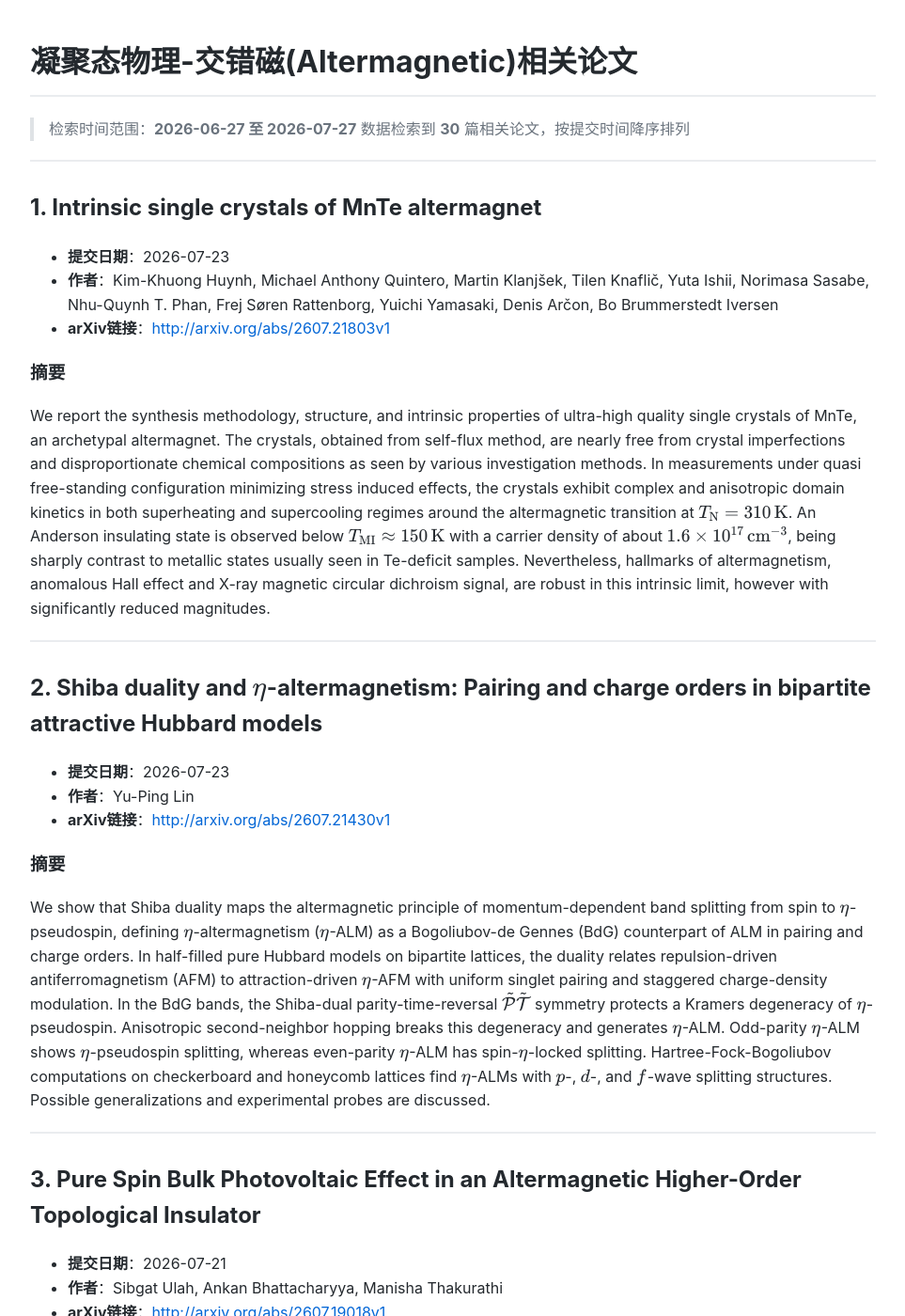
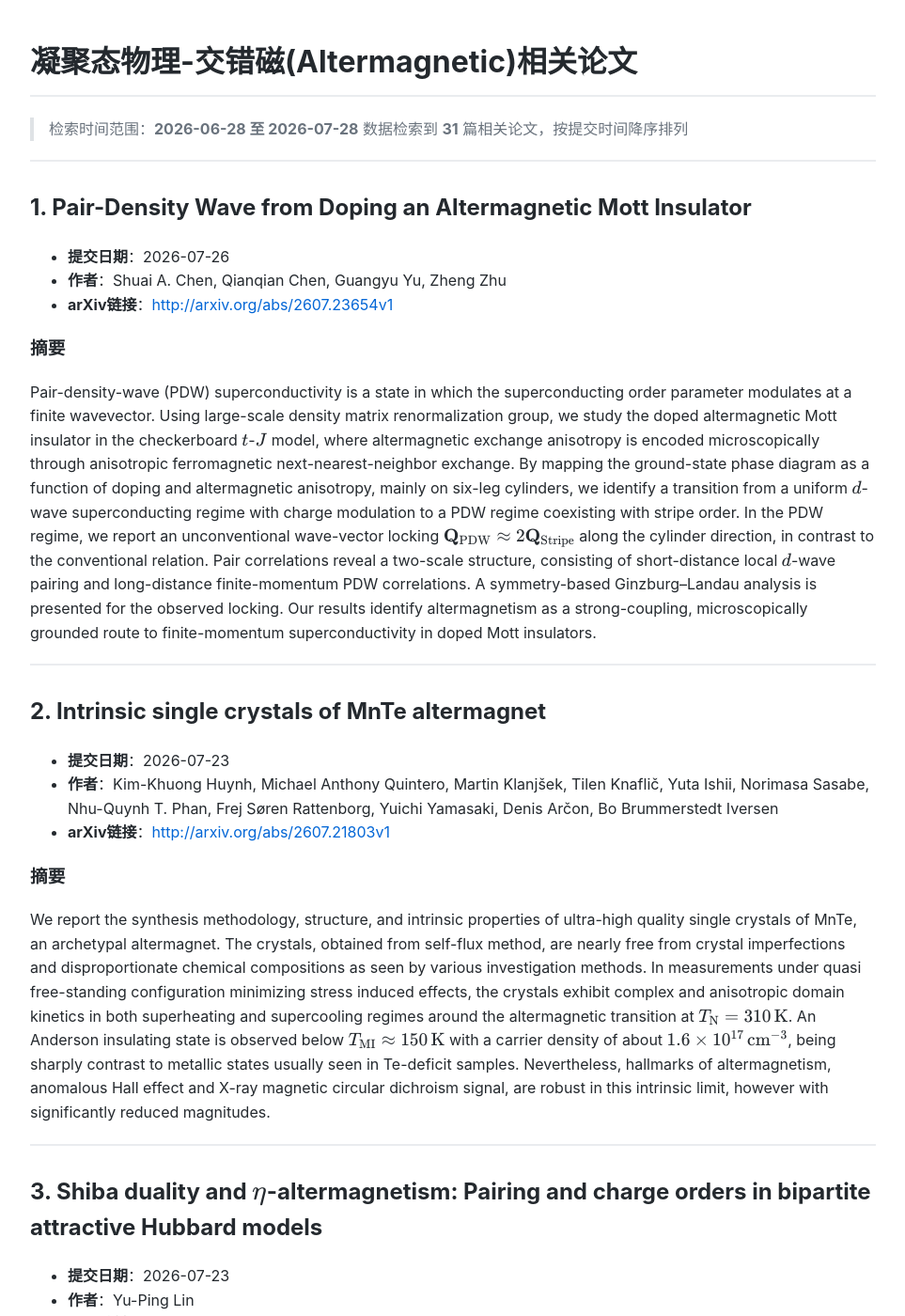
Before and after one commit to yangke25491/daily-arxiv-altermagnetic, a Jekyll site: the page built from index.md, in a window 1280 px wide and 1400 px high. Shown: the whole window at 94% size, without its empty margins (158-1121 px from the left). Built offline with Jekyll 4.4.1, drawn with Linux system fonts in a browser that asks for light colours; some of the changed text lies outside the part shown.

Commit message:
Automated update: arXiv papers

```diff
--- a/index.md
+++ b/index.md
@@ -5,12 +5,23 @@ title: 交错磁论文
 
 # 凝聚态物理-交错磁(Altermagnetic)相关论文
 
-> 检索时间范围：**2026-06-27 至 2026-07-27**
-> 数据检索到 **30** 篇相关论文，按提交时间降序排列
+> 检索时间范围：**2026-06-28 至 2026-07-28**
+> 数据检索到 **31** 篇相关论文，按提交时间降序排列
 
 ---
 
-## 1. Intrinsic single crystals of MnTe altermagnet
+## 1. Pair-Density Wave from Doping an Altermagnetic Mott Insulator
+
+- **提交日期**：2026-07-26
+- **作者**：Shuai A. Chen, Qianqian Chen, Guangyu Yu, Zheng Zhu
+- **arXiv链接**：[http://arxiv.org/abs/2607.23654v1](http://arxiv.org/abs/2607.23654v1)
+
+### 摘要
+Pair-density-wave (PDW) superconductivity is a state in which the superconducting order parameter modulates at a finite wavevector. Using large-scale density matrix renormalization group, we study the doped altermagnetic Mott insulator in the checkerboard $t$-$J$ model, where altermagnetic exchange anisotropy is encoded microscopically through anisotropic ferromagnetic next-nearest-neighbor exchange. By mapping the ground-state phase diagram as a function of doping and altermagnetic anisotropy, mainly on six-leg cylinders, we identify a transition from a uniform $d$-wave superconducting regime with charge modulation to a PDW regime coexisting with stripe order. In the PDW regime, we report an unconventional wave-vector locking $\mathbf Q\_{\mathrm{PDW}}\approx 2\mathbf Q\_{\mathrm{Stripe}}$ along the cylinder direction, in contrast to the conventional relation. Pair correlations reveal a two-scale structure, consisting of short-distance local $d$-wave pairing and long-distance finite-momentum PDW correlations. A symmetry-based Ginzburg--Landau analysis is presented for the observed locking. Our results identify altermagnetism as a strong-coupling, microscopically grounded route to finite-momentum superconductivity in doped Mott insulators.
+
+---
+
+## 2. Intrinsic single crystals of MnTe altermagnet
 
 - **提交日期**：2026-07-23
 - **作者**：Kim-Khuong Huynh, Michael Anthony Quintero, Martin Klanjšek, Tilen Knaflič, Yuta Ishii, Norimasa Sasabe, Nhu-Quynh T. Phan, Frej Søren Rattenborg, Yuichi Yamasaki, Denis Arčon, Bo Brummerstedt Iversen
@@ -274,7 +285,7 @@ Parity-protected superconducting qubits offer intrinsically long coherence, but
 
 ---
 
-## 25. Josephson effects in the spin-triplet superconductor/altermagnet/spin-triplet superconductor junctions: the detection of the intrinsic $\bf{d}$-vector
+## 26. Josephson effects in the spin-triplet superconductor/altermagnet/spin-triplet superconductor junctions: the detection of the intrinsic $\bf{d}$-vector
 
 - **提交日期**：2026-07-04
 - **作者**：Ya-Ting Han, Li-Juan Chen, Wen-Ting Liu, Qiang Cheng, Qing-Feng Sun
@@ -296,7 +307,7 @@ Altermagnetism has advanced the study of compensated magnets by revealing non-re
 
 ---
 
-## 27. Plaid-Like Spin Splitting and Chirality of Magnon Bands in Antiferromagnetic MnTe${}\_2$
+## 28. Plaid-Like Spin Splitting and Chirality of Magnon Bands in Antiferromagnetic MnTe${}\_2$
 
 - **提交日期**：2026-07-02
 - **作者**：Dirk Wulferding, Daehyeon An, Jiwon Choi, Dongmin Mun, Youngsu Choi, Sivasakthi Kuppusamy, Sritharan Krishnamoorthi, Raman Sankar, Myung Joon Han, Se Kwon Kim, Kwang-Yong Choi
@@ -329,7 +340,7 @@ Motivated by the recent discovery of superconductivity at 16.3 K in layered oxyc
 
 ---
 
-## 30. Real-space identification of distinct magnetic configurations in a candidate d-wave altermagnet
+## 31. Real-space identification of distinct magnetic configurations in a candidate d-wave altermagnet
 
 - **提交日期**：2026-06-28
 - **作者**：Jin-Cheng Gu, Mingzhe Hu, Ziyin Song, Lihan Wang, Lihong Wang, Junming Zhang, Jiali Zhao, Hang Li, Shifeng Jin, Xin-Ding Zhang, Genfu Chen, Hongming Weng, Zhongxu Wei, Tian Qian
```
Also changed, not shown: other parts of index.md (+26 -26 lines).
